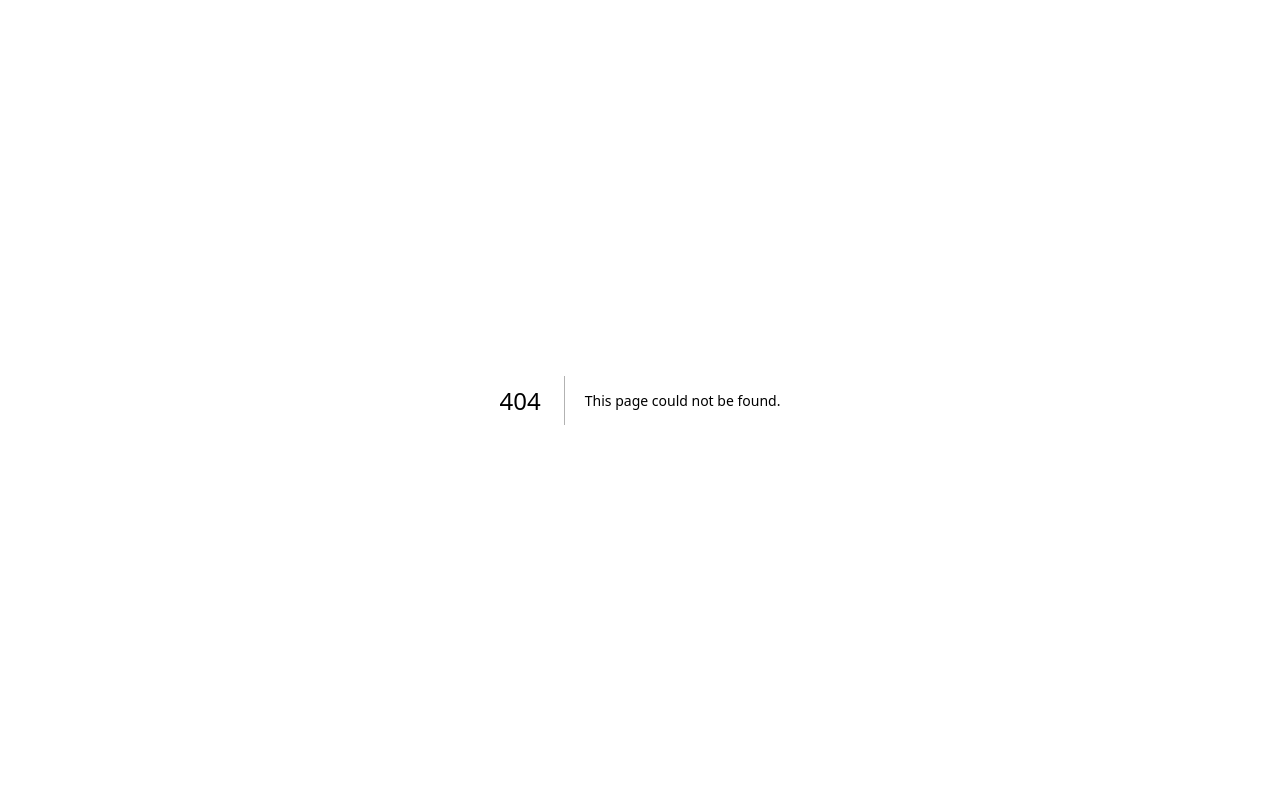
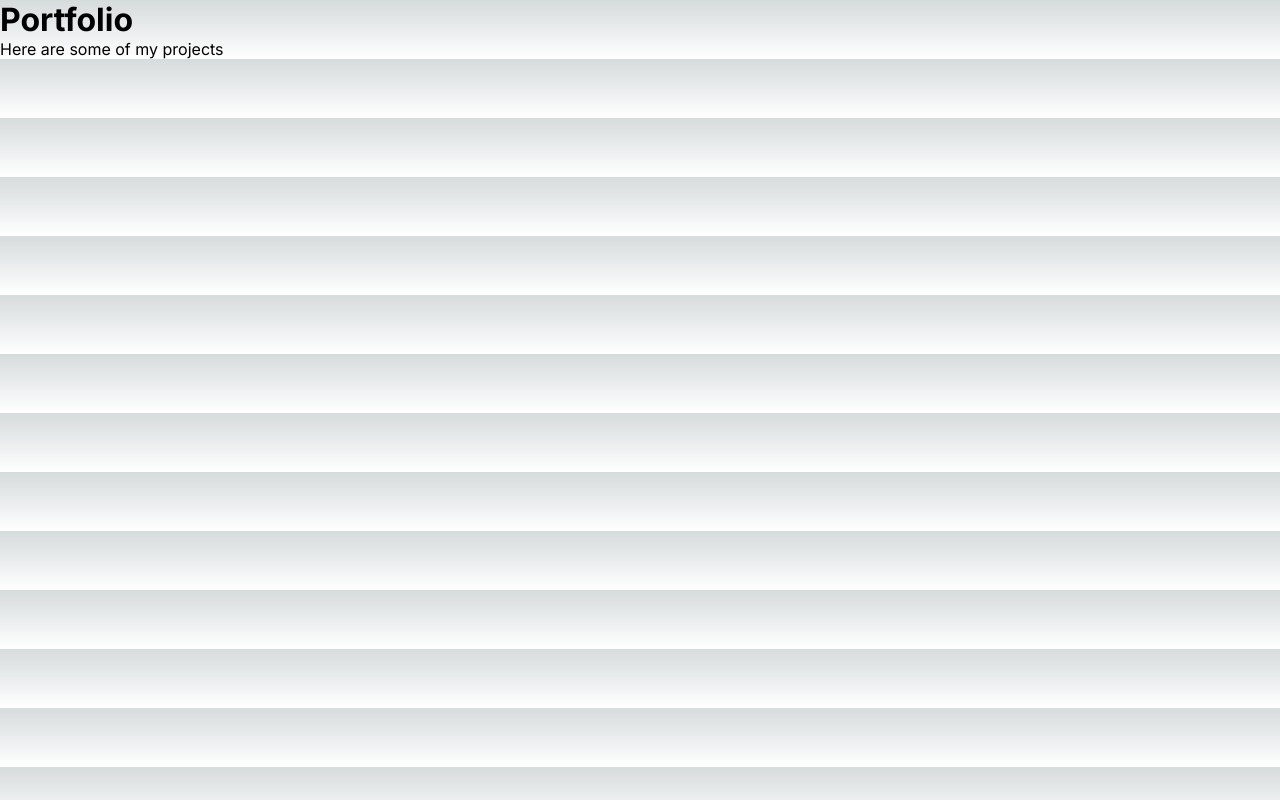
Before and after one commit to alessandrovaru/candle-city-app, a Next.js app: page /portfolio in a window 1280 px wide. Before the commit this address had no page. Built offline with nearby package versions, Linux system fonts and the light colour scheme.

Commit message:
First deploy

```diff
--- /dev/null
+++ b/src/app/portfolio/page.js
@@ -0,0 +1,10 @@
+export default function PortfolioPage(props) {
+
+  console.log(props);
+  return (
+    <div>
+      <h1>Portfolio</h1>
+      <p>Here are some of my projects</p>
+    </div>
+  );
+}
```
Also changed, not shown: src/app/portfolio/[category]/page.js (added, +9 -0 lines).
